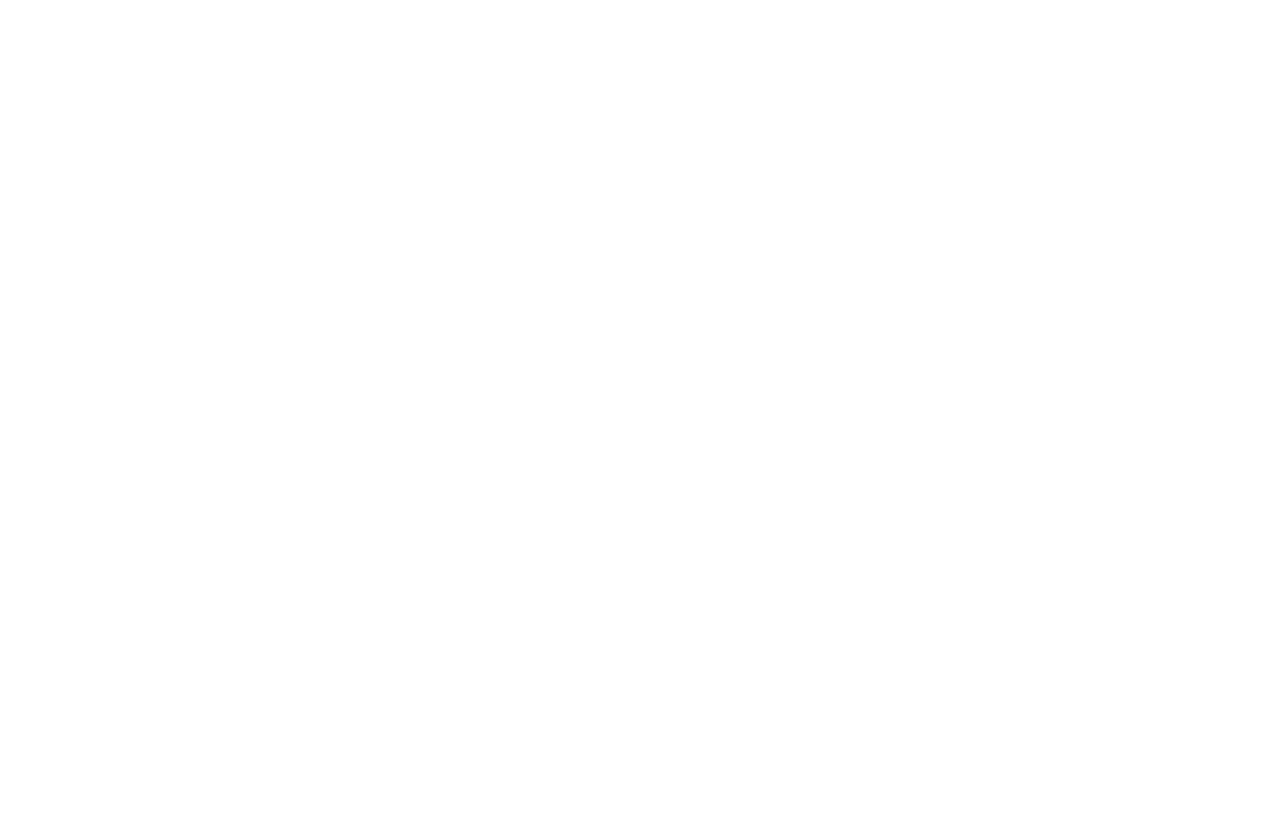
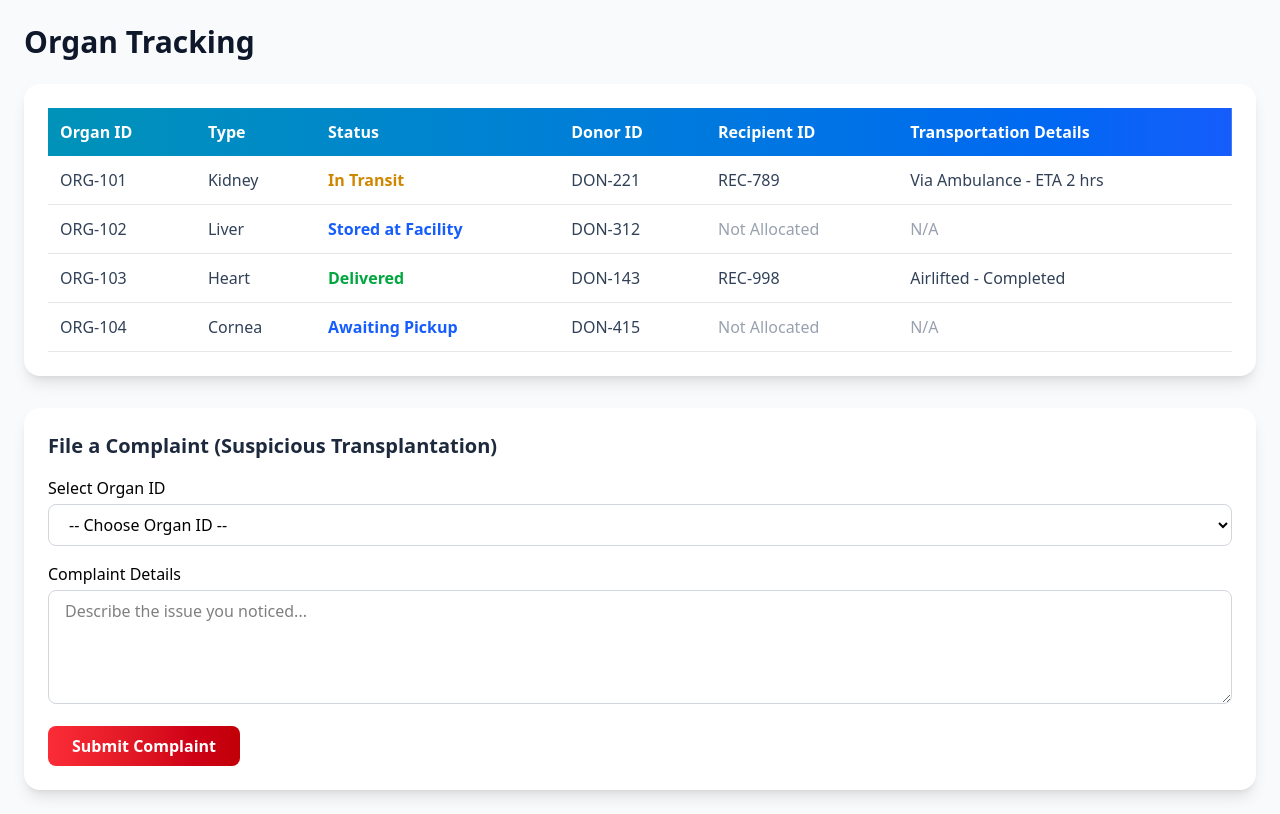
Before and after one commit to Skc2004/Organ_Care, a React (Vite) app in the folder client/: page /OrganTracking in a window 1280 px wide. Before the commit this address had no page. Built offline with nearby package versions, Linux system fonts and the light colour scheme.

Commit message:
Organ Tracking

```diff
--- a/client/src/App.jsx
+++ b/client/src/App.jsx
@@ -11,6 +11,7 @@
 import GovernmentDashboard from './pages/GovernmentDashboard';
 import HospitalDashboard from './pages/HospitalDashboard';
 import NGODashboard from './pages/NGODashboard';
+import OrganTracking from './pages/OrganTracking';
 
 const App =() => {
   return (
@@ -28,6 +29,7 @@
           <Route path="/GovernmentDashboard" element={<GovernmentDashboard />} />
           <Route path="/HospitalDashboard" element={<HospitalDashboard />} />
           <Route path="/NGODashboard" element={<NGODashboard />} />
+          <Route path="/OrganTracking" element={<OrganTracking />} />
         </Routes>
       </Router>
     </div>
--- a/client/src/pages/OrganTracking.jsx
+++ b/client/src/pages/OrganTracking.jsx
@@ -1,52 +1,210 @@
-// src/pages/OrganTracking.jsx
+// // src/pages/OrganTracking.jsx
+// import React, { useEffect, useState } from "react";
+// import axios from "axios";
+
+// const OrganTracking = () => {
+//   const [organs, setOrgans] = useState([]);
+
+//   useEffect(() => {
+//     const fetchOrgans = async () => {
+//       try {
+//         const response = await axios.get("/api/organs", {
+//           headers: { Authorization: `Bearer ${localStorage.getItem("token")}` },
+//         });
+//         setOrgans(response.data);
+//       } catch (error) {
+//         console.error("Error fetching organs", error);
+//       }
+//     };
+//     fetchOrgans();
+//   }, []);
+
+//   return (
+//     <div className="p-6">
+//       <h2 className="text-2xl font-bold mb-4">Organ Tracking</h2>
+//       <table className="w-full mt-4 border-collapse border border-gray-300">
+//         <thead>
+//           <tr className="bg-gray-200">
+//             <th className="border p-2">Organ ID</th>
+//             <th className="border p-2">Type</th>
+//             <th className="border p-2">Status</th>
+//             <th className="border p-2">Donor ID</th>
+//             <th className="border p-2">Recipient ID</th>
+//             <th className="border p-2">Transportation Details</th>
+//           </tr>
+//         </thead>
+//         <tbody>
+//           {organs.map((organ, index) => (
+//             <tr key={index}>
+//               <td className="border p-2">{organ.OrganID}</td>
+//               <td className="border p-2">{organ.Type}</td>
+//               <td className="border p-2 text-blue-600">{organ.Status}</td>
+//               <td className="border p-2">{organ.DonorID}</td>
+//               <td className="border p-2">{organ.RecipientID || "Not Allocated"}</td>
+//               <td className="border p-2">{organ.TransportationDetails || "N/A"}</td>
+//             </tr>
+//           ))}
+//         </tbody>
+//       </table>
+//     </div>
+//   );
+// };
+
+// export default OrganTracking;
+
 import React, { useEffect, useState } from "react";
-import axios from "axios";
 
 const OrganTracking = () => {
   const [organs, setOrgans] = useState([]);
+  const [complaint, setComplaint] = useState({
+    organId: "",
+    message: "",
+  });
 
   useEffect(() => {
-    const fetchOrgans = async () => {
-      try {
-        const response = await axios.get("/api/organs", {
-          headers: { Authorization: `Bearer ${localStorage.getItem("token")}` },
-        });
-        setOrgans(response.data);
-      } catch (error) {
-        console.error("Error fetching organs", error);
-      }
-    };
-    fetchOrgans();
+    // Hardcoded organ data
+    const hardcodedOrgans = [
+      {
+        OrganID: "ORG-101",
+        Type: "Kidney",
+        Status: "In Transit",
+        DonorID: "DON-221",
+        RecipientID: "REC-789",
+        TransportationDetails: "Via Ambulance - ETA 2 hrs",
+      },
+      {
+        OrganID: "ORG-102",
+        Type: "Liver",
+        Status: "Stored at Facility",
+        DonorID: "DON-312",
+        RecipientID: "",
+        TransportationDetails: "",
+      },
+      {
+        OrganID: "ORG-103",
+        Type: "Heart",
+        Status: "Delivered",
+        DonorID: "DON-143",
+        RecipientID: "REC-998",
+        TransportationDetails: "Airlifted - Completed",
+      },
+      {
+        OrganID: "ORG-104",
+        Type: "Cornea",
+        Status: "Awaiting Pickup",
+        DonorID: "DON-415",
+        RecipientID: "",
+        TransportationDetails: "",
+      },
+    ];
+
+    setOrgans(hardcodedOrgans);
   }, []);
 
+  const handleComplaintSubmit = (e) => {
+    e.preventDefault();
+    console.log("Complaint Submitted:", complaint);
+    alert("Complaint filed successfully!");
+    setComplaint({ organId: "", message: "" });
+  };
+
   return (
-    <div className="p-6">
-      <h2 className="text-2xl font-bold mb-4">Organ Tracking</h2>
-      <table className="w-full mt-4 border-collapse border border-gray-300">
+    <div className="min-h-screen p-6 bg-gray-50">
+      <h2 className="text-3xl font-bold mb-6 text-slate-900">Organ Tracking</h2>
+
+      {/* Organ Table */}
+      <div className="bg-white rounded-2xl shadow-lg p-6 mb-8">
+        <table className="w-full border-collapse">
           <thead>
-          <tr className="bg-gray-200">
-            <th className="border p-2">Organ ID</th>
-            <th className="border p-2">Type</th>
-            <th className="border p-2">Status</th>
-            <th className="border p-2">Donor ID</th>
-            <th className="border p-2">Recipient ID</th>
-            <th className="border p-2">Transportation Details</th>
+            <tr className="bg-gradient-to-r from-cyan-600 to-blue-600 text-white">
+              <th className="p-3 text-left">Organ ID</th>
+              <th className="p-3 text-left">Type</th>
+              <th className="p-3 text-left">Status</th>
+              <th className="p-3 text-left">Donor ID</th>
+              <th className="p-3 text-left">Recipient ID</th>
+              <th className="p-3 text-left">Transportation Details</th>
             </tr>
           </thead>
           <tbody>
             {organs.map((organ, index) => (
-            <tr key={index}>
-              <td className="border p-2">{organ.OrganID}</td>
-              <td className="border p-2">{organ.Type}</td>
-              <td className="border p-2 text-blue-600">{organ.Status}</td>
-              <td className="border p-2">{organ.DonorID}</td>
-              <td className="border p-2">{organ.RecipientID || "Not Allocated"}</td>
-              <td className="border p-2">{organ.TransportationDetails || "N/A"}</td>
+              <tr
+                key={index}
+                className="border-b border-gray-200 hover:bg-gray-50 transition-colors"
+              >
+                <td className="p-3 text-slate-700">{organ.OrganID}</td>
+                <td className="p-3 text-slate-700">{organ.Type}</td>
+                <td
+                  className={`p-3 font-semibold ${
+                    organ.Status === "Delivered"
+                      ? "text-green-600"
+                      : organ.Status === "In Transit"
+                      ? "text-yellow-600"
+                      : "text-blue-600"
+                  }`}
+                >
+                  {organ.Status}
+                </td>
+                <td className="p-3 text-slate-700">{organ.DonorID}</td>
+                <td className="p-3 text-slate-700">
+                  {organ.RecipientID || <span className="text-gray-400">Not Allocated</span>}
+                </td>
+                <td className="p-3 text-slate-700">
+                  {organ.TransportationDetails || <span className="text-gray-400">N/A</span>}
+                </td>
               </tr>
             ))}
           </tbody>
         </table>
       </div>
+
+      {/* Complaint Section */}
+      <div className="bg-white rounded-2xl shadow-lg p-6">
+        <h3 className="text-xl font-semibold mb-4 text-slate-800">
+          File a Complaint (Suspicious Transplantation)
+        </h3>
+        <form onSubmit={handleComplaintSubmit} className="space-y-4">
+          <div>
+            <label htmlFor="organId" className="block font-medium mb-1">
+              Select Organ ID
+            </label>
+            <select
+              id="organId"
+              value={complaint.organId}
+              onChange={(e) => setComplaint({ ...complaint, organId: e.target.value })}
+              required
+              className="w-full border border-gray-300 rounded-lg px-4 py-2 focus:outline-none focus:ring-2 focus:ring-blue-500"
+            >
+              <option value="">-- Choose Organ ID --</option>
+              {organs.map((organ, index) => (
+                <option key={index} value={organ.OrganID}>
+                  {organ.OrganID} ({organ.Type})
+                </option>
+              ))}
+            </select>
+          </div>
+          <div>
+            <label htmlFor="message" className="block font-medium mb-1">
+              Complaint Details
+            </label>
+            <textarea
+              id="message"
+              rows="4"
+              value={complaint.message}
+              onChange={(e) => setComplaint({ ...complaint, message: e.target.value })}
+              placeholder="Describe the issue you noticed..."
+              required
+              className="w-full border border-gray-300 rounded-lg px-4 py-2 focus:outline-none focus:ring-2 focus:ring-blue-500"
+            ></textarea>
+          </div>
+          <button
+            type="submit"
+            className="bg-gradient-to-r from-red-500 to-red-700 text-white font-semibold px-6 py-2 rounded-lg hover:shadow-lg transition"
+          >
+            Submit Complaint
+          </button>
+        </form>
+      </div>
+    </div>
   );
 };
 
```
Lines whose indentation alone changed are shown as unchanged.
